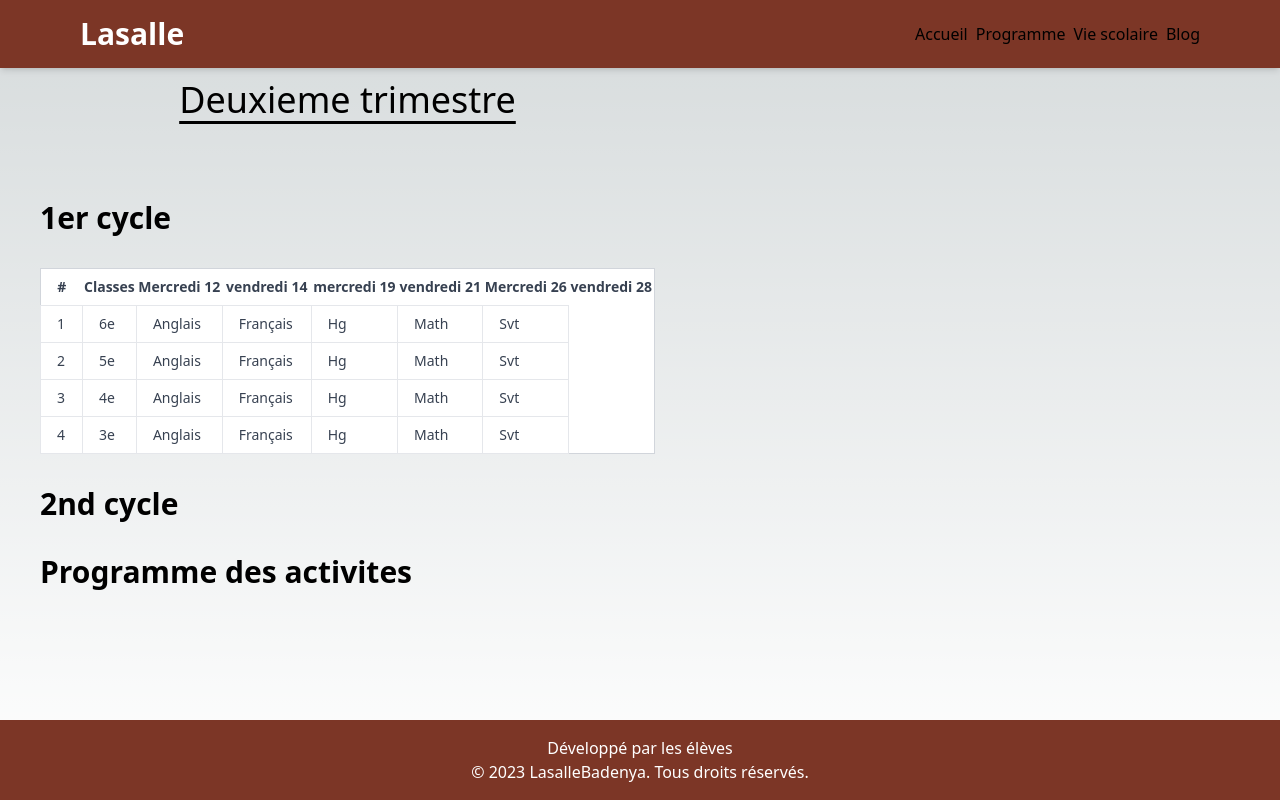
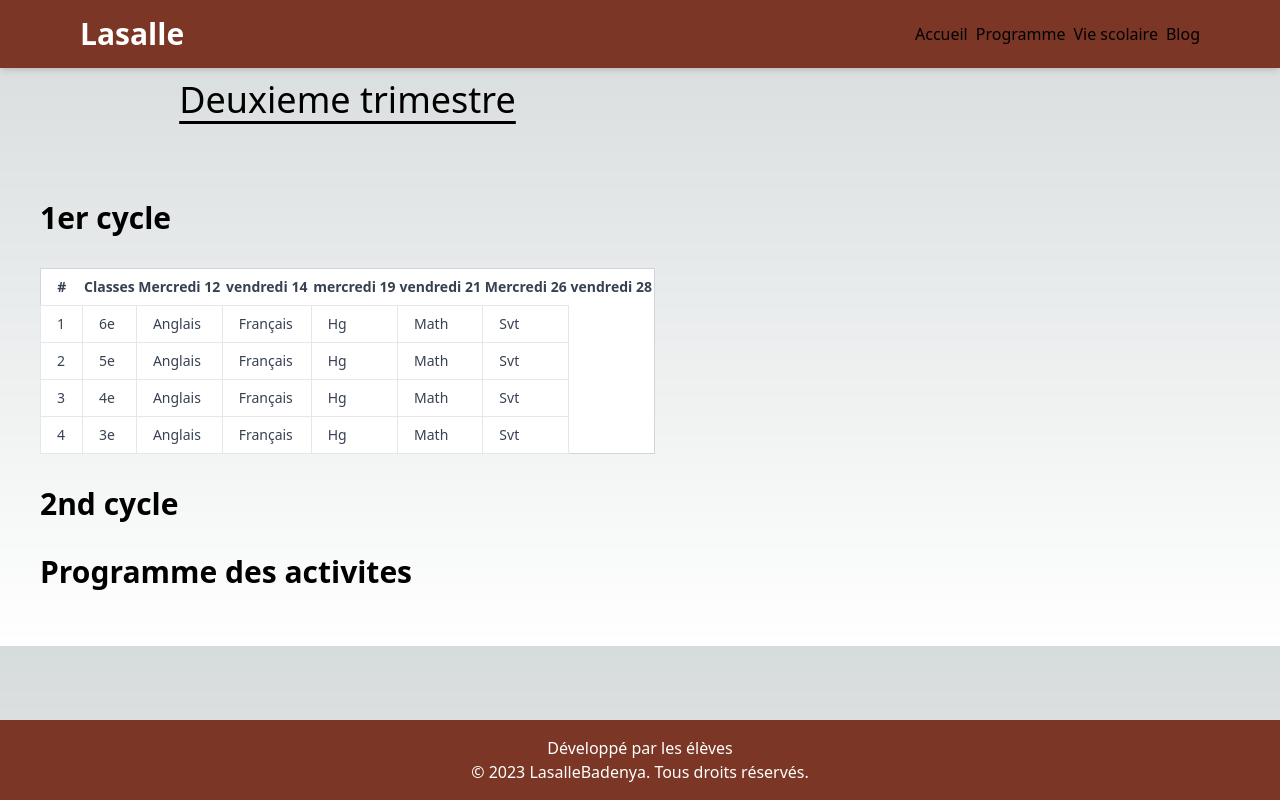
Before and after one commit to BereCephas/Badenya, a Next.js app: page /programme in a window 1280 px wide. Built offline with nearby package versions, Linux system fonts and the light colour scheme.

Commit message:
petit reglage de css

```diff
--- a/app/programme/page.tsx
+++ b/app/programme/page.tsx
@@ -15,9 +15,9 @@ export default function Programme() {
 
   return (
     <>
-      <main className="h-[screen] flex relative">
+      <main className="h-[screen] flex ">
         <Header />
-        <div className=" h-[100vh] flex flex-col justify-center items-center p-10 md:pt-20">
+        <div className=" h-[full] flex flex-col justify-center items-center p-10 md:pt-20">
           <div className="title">
             <h1 className="text-4xl underline underline-offset-8">
               Deuxieme trimestre
--- a/components/About.jsx
+++ b/components/About.jsx
@@ -2,7 +2,7 @@ import kid from "../assets/Jean_baptiste_de_la_Salle.jpeg";
 
 const About = () => {
   return (
-    <div className=" bg-blansale  py-10 grid  lg:gap-y-12 ">
+    <div className=" bg-blansale  py-10 grid  lg:gap-y-12 text-mate ">
       <div className="bg-blansale  w-full h-full  z-20   flex justify-center items-center  ">
         <div className="md:px-10  grid md:grid-cols-2 grid-cols-1 md:grid-rows-1 sm:gap-y-4 grid-rows-2 h-full w-full ">
           <div className="  h-full w-full  flex  items-center justify-center md:justify-start">
--- a/components/Hero.jsx
+++ b/components/Hero.jsx
@@ -8,7 +8,7 @@ const Hero = () => {
           <h1 className="text-black text-4xl md:text-5xl 2xl:text-8xl font-extrabold pb-5">
             Bienvenue a Lasalle Badenya
           </h1>
-          <p className="font-light  text-sm lg:text-lg 2xl:text-3xl">
+          <p className="font-light  text-sm lg:text-lg 2xl:text-3xl ">
             Lorem, ipsum dolor sit amet consectetur adipisicing elit. Itaque
             quas modi, possimus voluptas architecto perferendis ullam blanditiis
             beatae delectus commodi. Doloribus assumenda enim placeat inventore
```
